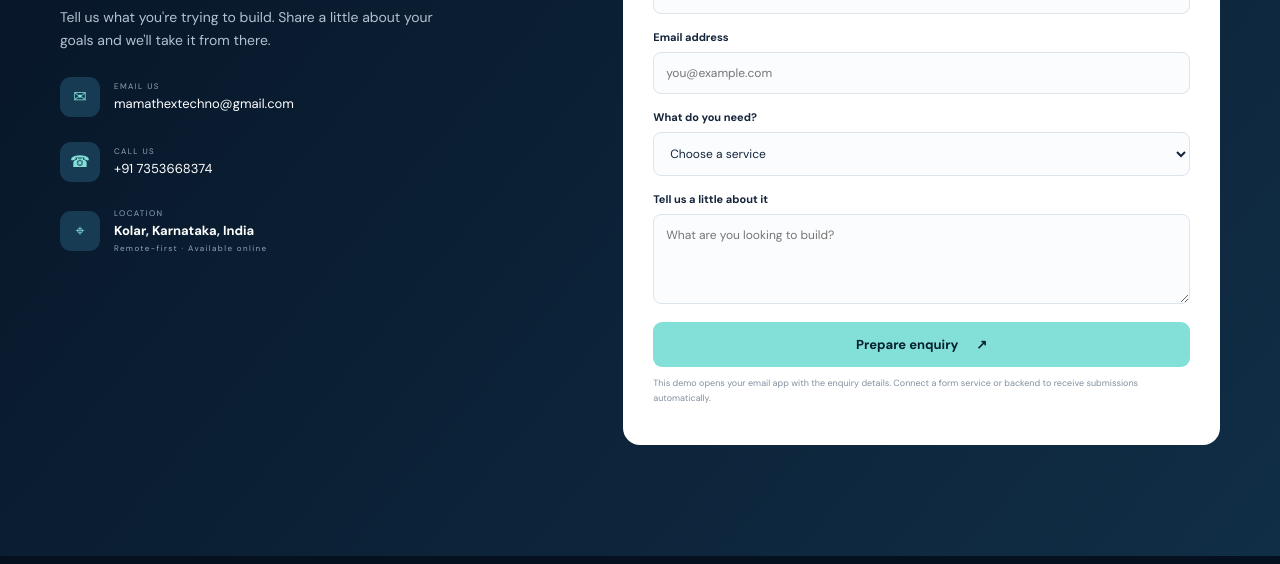
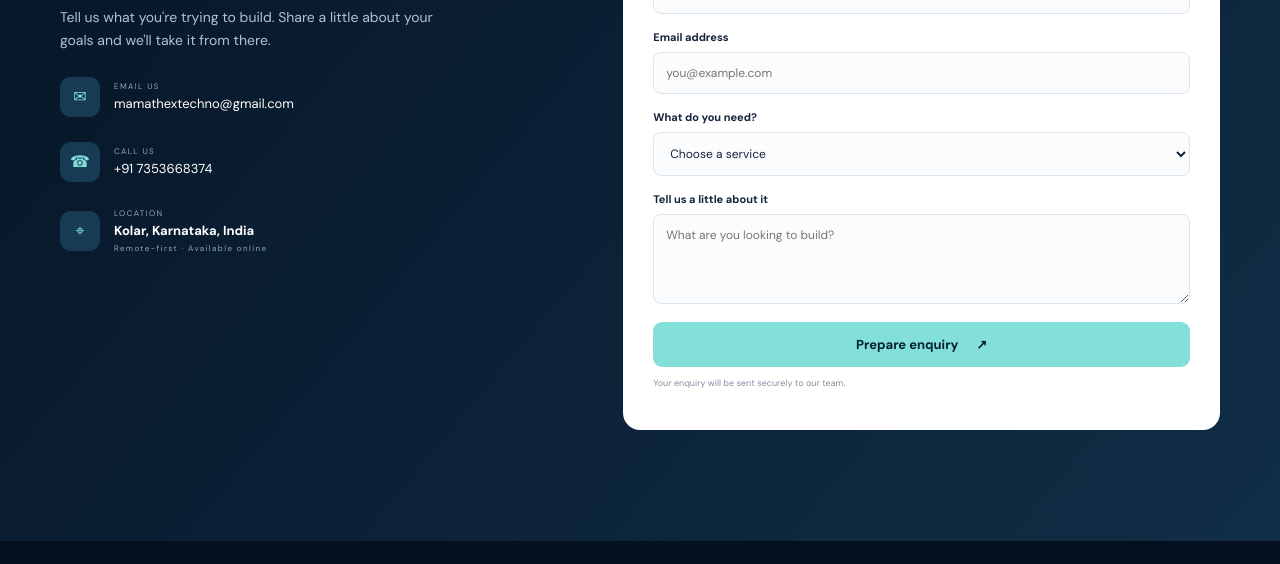
Before and after one commit to punithmgowda784-cyber/mamathex-technologies, a plain HTML site: page index.html in a window 1280 px wide. Shown: the part 4539-5103 px from the top of the page. Drawn offline with Linux system fonts and the light colour scheme.

Commit message:
Add files via upload

```diff
--- a/index.html
+++ b/index.html
@@ -165,7 +165,11 @@
           <label for="interest">What do you need?</label><select id="interest" name="interest" required><option value="">Choose a service</option><option>Website development</option><option>Custom software</option><option>AI & automation</option><option>Product enquiry</option><option>Partnership</option><option>Other</option></select>
           <label for="message">Tell us a little about it</label><textarea id="message" name="message" rows="4" placeholder="What are you looking to build?" required></textarea>
           <button class="button button-primary form-submit" type="submit">Prepare enquiry <span>↗</span></button>
-          <p class="form-disclaimer">This demo opens your email app with the enquiry details. Connect a form service or backend to receive submissions automatically.</p>
+
+<p class="form-disclaimer">
+  Your enquiry will be sent securely to our team.
+</p>
+
           <p class="form-status" id="formStatus" role="status"></p>
         </form>
       </div>
```
